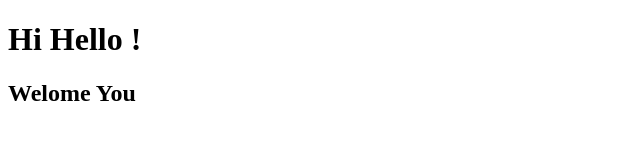
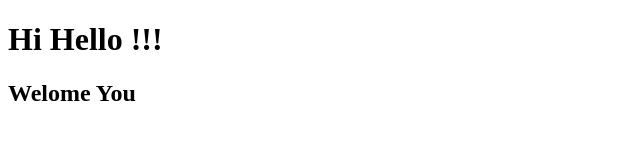
Before and after one commit to sharansidh-0301/gitpractice, a plain HTML site: page index.html in a window 1280 px wide. Shown: the full height of the page, 0-640 px from the left. Drawn offline with Linux system fonts and the light colour scheme.

Commit message:
Update index.html

```diff
--- a/index.html
+++ b/index.html
@@ -9,5 +9,5 @@
 
 </body>
 </html>
-<h1>Hi Hello !</h1>
+<h1>Hi Hello !!!</h1>
 <h2>Welome You</h2>
```
